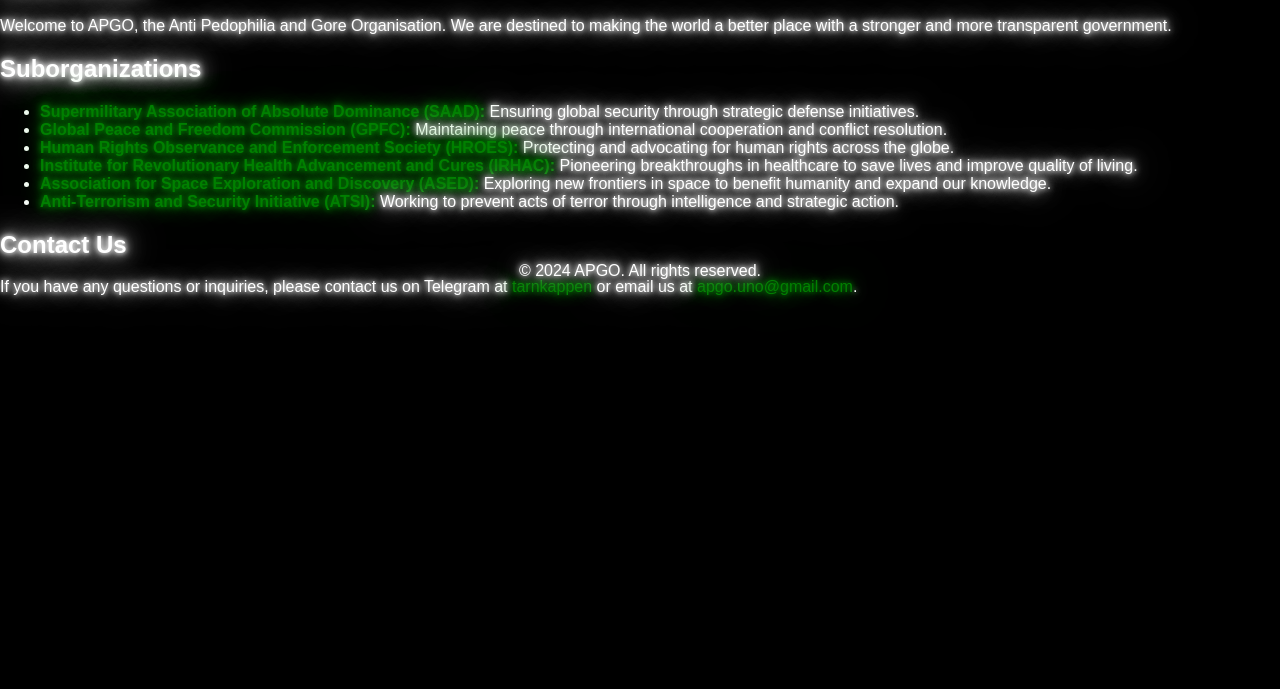
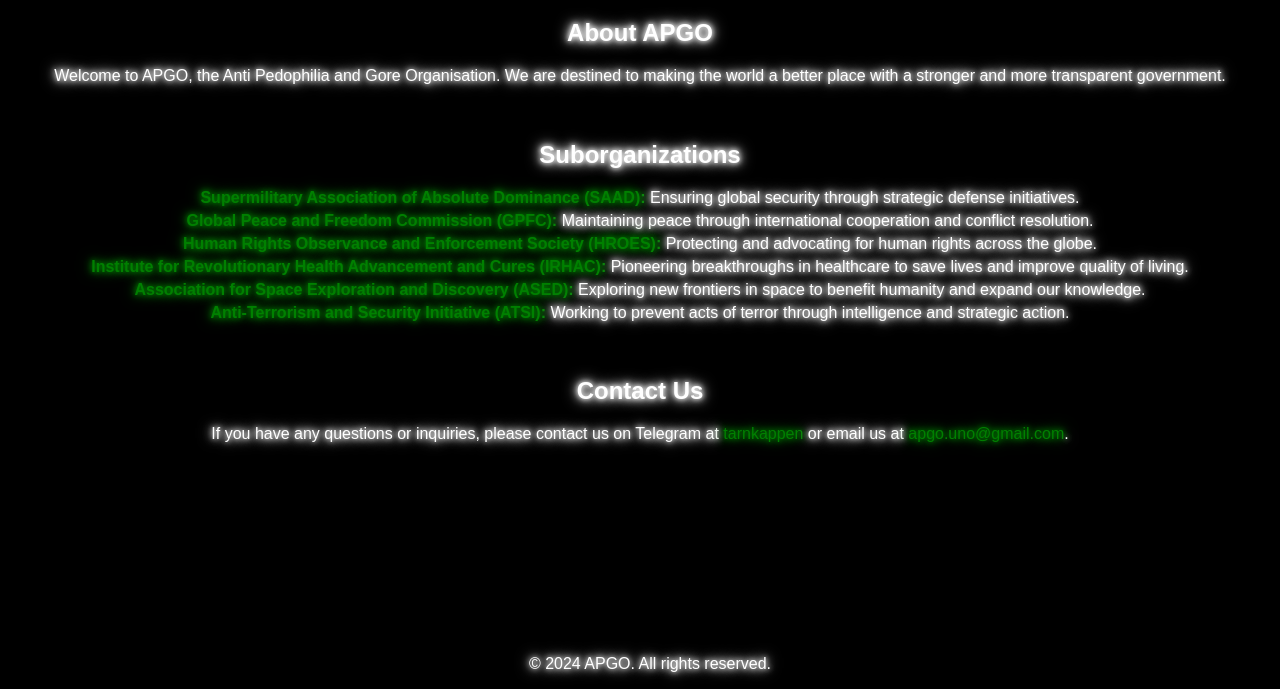
Before and after one commit to lolbossqwjd/Website-APGO.ink-main, a plain HTML site: page apgo.html in a window 1280 px wide. Shown: the part 111-800 px from the top of the page. Drawn offline with Linux system fonts and the light colour scheme.

Commit message:
Update style.css

```diff
--- a/style.css
+++ b/style.css
@@ -1,32 +1,21 @@
 html, body {
+    margin: 0;
+    padding: 0;
     height: 100%;
-    margin: 0;
     background-color: black;
     color: white;
     font-family: Arial, sans-serif;
     overflow-x: hidden;
 }
 
-.content {
-    min-height: 100%;
-    padding-bottom: 50px; /* Footer height */
-}
-
 h1, h2, p, li, footer {
-    text-shadow: 0 0 5px #FFF, 0 0 10px #FFF, 0 0 20px #FFF, 0 0 40px #FFF;
+    color: white;
+    text-shadow: 0 0 5px white, 0 0 10px white, 0 0 15px white;
 }
 
 .keyword {
     color: green;
-    text-shadow: 0 0 5px green, 0 0 10px green, 0 0 20px green, 0 0 40px green;
-}
-
-footer {
-    position: relative;
-    height: 50px;
-    margin-top: -50px;
-    clear: both;
-    text-align: center;
+    text-shadow: 0 0 5px green, 0 0 10px green, 0 0 15px green;
 }
 
 a {
@@ -37,3 +26,29 @@ a {
 a:hover {
     color: lightgreen;
 }
+
+header, section, footer {
+    text-align: center;
+    padding: 10px;
+}
+
+ul {
+    list-style: none;
+    padding: 0;
+}
+
+li {
+    margin: 5px 0;
+}
+
+footer {
+    position: absolute;
+    bottom: 0;
+    width: 100%;
+    height: 40px;
+}
+
+.content {
+    min-height: calc(100vh - 80px); /* Adjust the 80px to account for header and footer */
+    padding-bottom: 40px; /* Footer height */
+}
```
